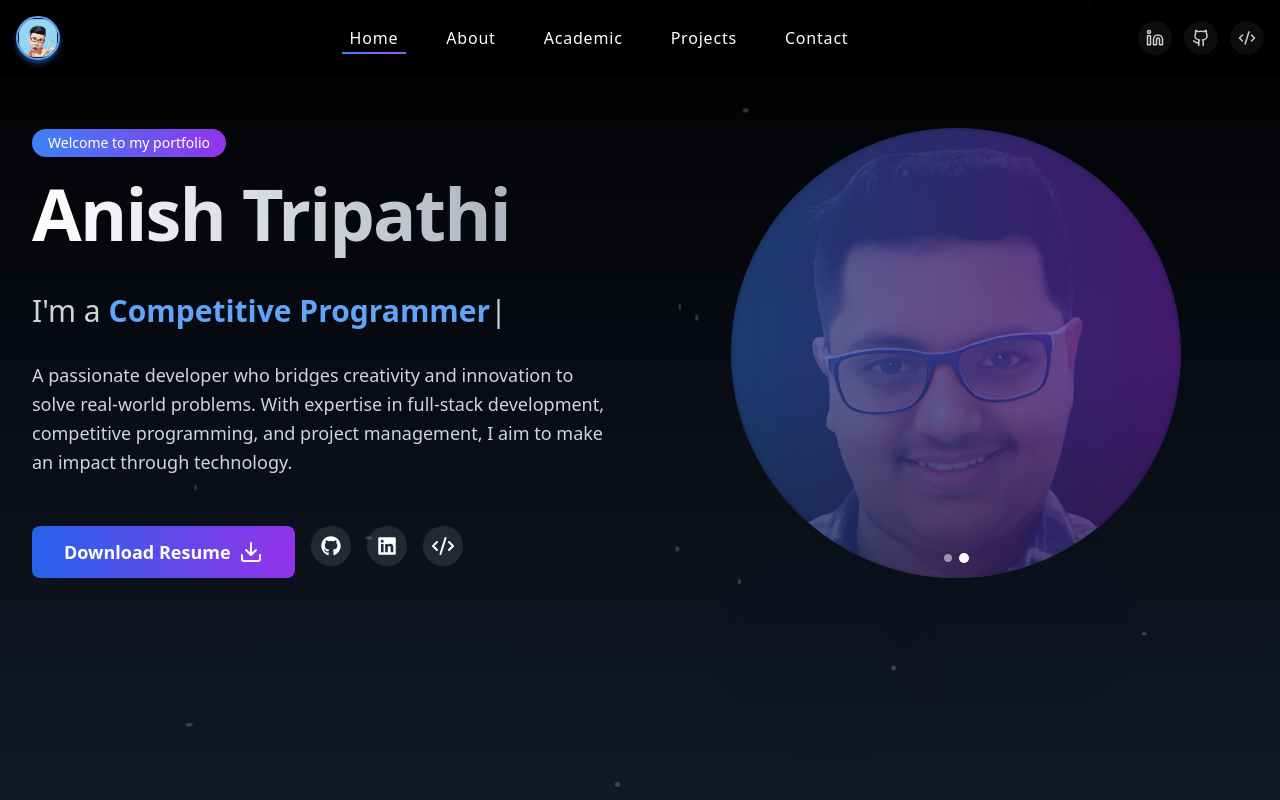
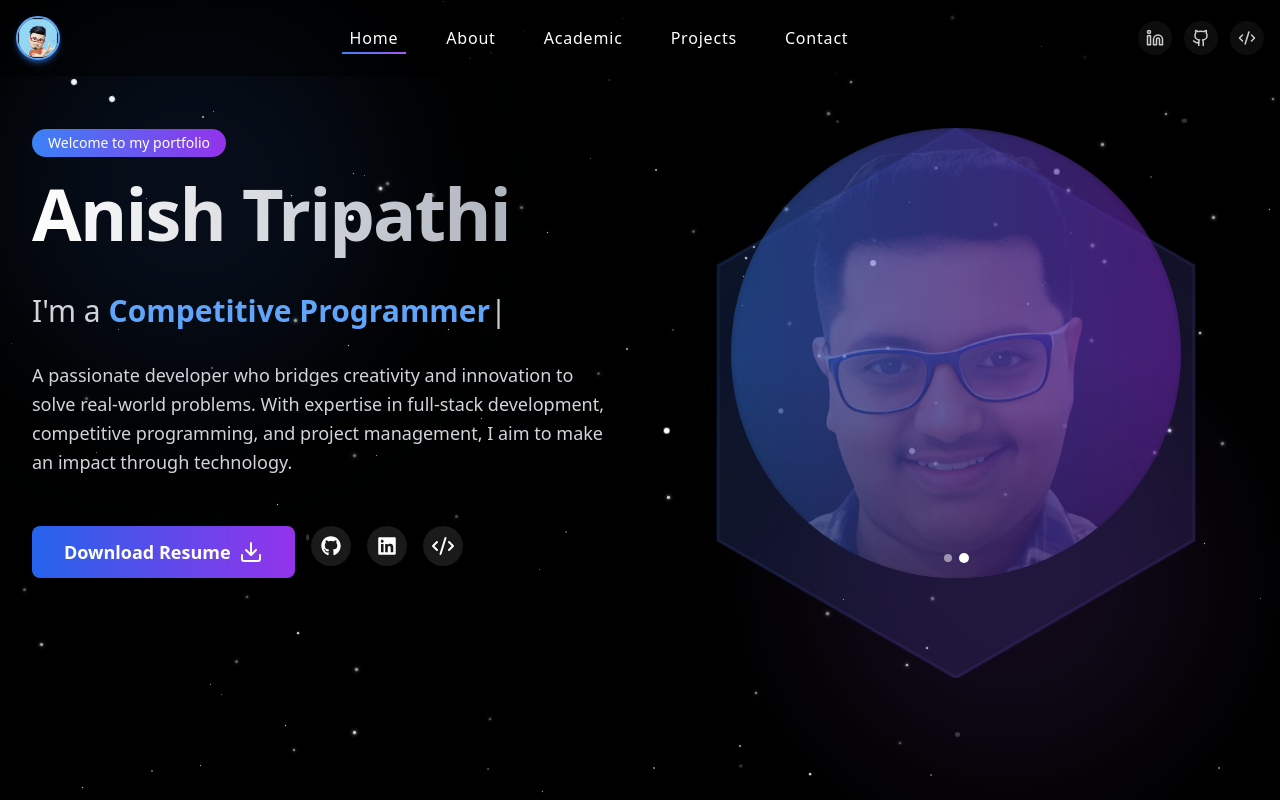
Before and after one commit to Anish-Tripathi/Portfolio, a React (Vite) app: page /home in a window 1280 px wide. Shown: the top 800 px of the page. Built offline with nearby package versions, Linux system fonts and the light colour scheme.

Commit message:
updated background animation

```diff
--- a/src/App.tsx
+++ b/src/App.tsx
@@ -11,16 +11,21 @@ import Project from "./components/Project";
 import Contact from "./components/Contact";
 import Footer from "./components/Footer";
 import Navbar from "./components/Navbar";
-// import Services from "./components/Services";
 import { NeonEntry } from "./components/NeonEntry";
 import Career from "./components/Career";
+import Background from "./components/Background"; // Import the new component
 
 function AppContent() {
   const location = useLocation();
   const isHomePage = location.pathname === "/";
 
   return (
-    <div className="min-h-screen bg-black text-white">
+    <div className="min-h-screen bg-black text-white relative">
+      {/* Space Background - Always present */}
+      <Background />
+
+      {/* Content overlay */}
+      <div className="relative z-10">
         {!isHomePage && <Navbar />}
         <Routes>
           <Route path="/home" element={<Profile />} />
@@ -29,7 +34,6 @@ function AppContent() {
           <Route path="/contact" element={<Contact />} />
           <Route path="/academic" element={<Academic />} />
           <Route path="/career" element={<Career />} />
-        {/* <Route path="/services" element={<Services />} /> */}
           <Route
             path="/"
             element={
@@ -40,6 +44,7 @@ function AppContent() {
           />
         </Routes>
         {!isHomePage && <Footer />}
+      </div>
     </div>
   );
 }
--- a/src/components/About.tsx
+++ b/src/components/About.tsx
@@ -266,7 +266,7 @@ function About() {
   ];
 
   return (
-    <div className="bg-gradient-to-b from-black to-gray-900 min-h-screen">
+    <div className="min-h-screen">
       {/* Hero Section with Parallax Effect */}
       <motion.section
         className="pt-24 pb-16 relative overflow-hidden"
--- a/src/components/Academic.tsx
+++ b/src/components/Academic.tsx
@@ -19,7 +19,7 @@ function Academic() {
   return (
     <div style={{ scrollBehavior: "smooth", marginTop: "30px" }}>
       <motion.section
-        className="py-20 bg-gradient-to-b from-black to-gray-900"
+        className="py-20 "
         initial={{ opacity: 0 }}
         whileInView={{ opacity: 1 }}
         viewport={{ once: true }}
--- /dev/null
+++ b/src/components/Background.tsx
@@ -0,0 +1,163 @@
+import React, { useEffect, useState } from "react";
+
+interface Star {
+  id: number;
+  x: number;
+  y: number;
+  size: number;
+  speed: number;
+  opacity: number;
+  twinkleDelay: number;
+}
+
+interface ShootingStar {
+  id: number;
+  x: number;
+  y: number;
+  delay: number;
+  duration: number;
+  angle: number;
+}
+
+const Background: React.FC = () => {
+  const [stars, setStars] = useState<Star[]>([]);
+  const [shootingStars, setShootingStars] = useState<ShootingStar[]>([]);
+
+  useEffect(() => {
+    // Generate twinkling stars with varied properties
+    const generateStars = () => {
+      const starArray: Star[] = [];
+      for (let i = 0; i < 120; i++) {
+        starArray.push({
+          id: i,
+          x: Math.random() * 100,
+          y: Math.random() * 100,
+          size: Math.random() * 3 + 0.5, // Varied star sizes
+          speed: Math.random() * 0.3 + 0.1,
+          opacity: Math.random() * 0.7 + 0.3,
+          twinkleDelay: Math.random() * 5,
+        });
+      }
+      setStars(starArray);
+    };
+
+    // Generate more shooting stars
+    const generateShootingStars = () => {
+      const shootingStarArray: ShootingStar[] = [];
+      for (let i = 0; i < 8; i++) {
+        shootingStarArray.push({
+          id: i,
+          x: Math.random() * 80,
+          y: Math.random() * 60,
+          delay: Math.random() * 8 + 2, // 2-10 seconds delay
+          duration: Math.random() * 1.5 + 1, // 1-2.5 seconds duration
+          angle: Math.random() * 45 + 25, // 25-70 degree angles for diagonal fall
+        });
+      }
+      setShootingStars(shootingStarArray);
+    };
+
+    generateStars();
+    generateShootingStars();
+  }, []);
+
+  return (
+    <div className="fixed inset-0 w-full h-full overflow-hidden pointer-events-none z-0">
+      {/* Pure black background */}
+      <div className="absolute inset-0 bg-black"></div>
+
+      {/* Twinkling Stars */}
+      {stars.map((star) => (
+        <div
+          key={star.id}
+          className="absolute bg-white rounded-full"
+          style={{
+            left: `${star.x}%`,
+            top: `${star.y}%`,
+            width: `${star.size}px`,
+            height: `${star.size}px`,
+            opacity: star.opacity,
+            animation: `twinkle ${3 + Math.random() * 4}s infinite ease-in-out`,
+            animationDelay: `${star.twinkleDelay}s`,
+            boxShadow: star.size > 2 ? "0 0 4px rgba(255,255,255,0.8)" : "none",
+          }}
+        />
+      ))}
+
+      {/* Shooting Stars */}
+      {shootingStars.map((shootingStar) => (
+        <div
+          key={shootingStar.id}
+          className="absolute"
+          style={{
+            left: `${shootingStar.x}%`,
+            top: `${shootingStar.y}%`,
+            animation: `shootingStar ${shootingStar.duration}s infinite ease-out`,
+            animationDelay: `${shootingStar.delay}s`,
+            transform: `rotate(${shootingStar.angle}deg)`,
+          }}
+        >
+          <div className="relative">
+            <div className="w-1.5 h-1.5 bg-white rounded-full"></div>
+            <div className="absolute top-1/2 left-1/2 -translate-y-1/2 -translate-x-1/2 w-16 h-0.5 bg-gradient-to-r from-white to-transparent opacity-0"></div>
+          </div>
+        </div>
+      ))}
+
+      {/* CSS Animations */}
+      <style>{`
+        @keyframes twinkle {
+          0%, 100% {
+            opacity: 0.3;
+            transform: scale(1);
+          }
+          50% {
+            opacity: 1;
+            transform: scale(1.2);
+          }
+        }
+
+        @keyframes shootingStar {
+          0% {
+            opacity: 0;
+            transform: translateX(-20px) translateY(-20px) scale(0);
+          }
+          15% {
+            opacity: 1;
+            transform: translateX(30px) translateY(30px) scale(1);
+          }
+          85% {
+            opacity: 1;
+            transform: translateX(180px) translateY(180px) scale(1);
+          }
+          100% {
+            opacity: 0;
+            transform: translateX(220px) translateY(220px) scale(0.3);
+          }
+        }
+
+        .absolute .absolute {
+          animation: shootingTrail var(--duration, 0.4s) ease-out;
+          animation-delay: inherit;
+        }
+
+        @keyframes shootingTrail {
+          0% {
+            opacity: 0;
+            width: 0;
+          }
+          30% {
+            opacity: 0.9;
+            width: 60px;
+          }
+          100% {
+            opacity: 0;
+            width: 100px;
+          }
+        }
+      `}</style>
+    </div>
+  );
+};
+
+export default Background;
--- a/src/components/Boards.tsx
+++ b/src/components/Boards.tsx
@@ -20,7 +20,7 @@ function Boards() {
   return (
     <div>
       <motion.section
-        className="py-20 bg-gradient-to-b from-zinc-900 to-black"
+        className="py-20 "
         initial={{ opacity: 0 }}
         whileInView={{ opacity: 1 }}
         viewport={{ once: true }}
--- a/src/components/Club.tsx
+++ b/src/components/Club.tsx
@@ -22,7 +22,7 @@ function Club() {
   return (
     <div>
       <motion.section
-        className="py-20 bg-gradient-to-b from-black to-zinc-900"
+        className="py-20 "
         initial={{ opacity: 0 }}
         whileInView={{ opacity: 1 }}
         viewport={{ once: true }}
--- a/src/components/Contact.tsx
+++ b/src/components/Contact.tsx
@@ -79,10 +79,7 @@ function Contact() {
   };
 
   return (
-    <div
-      className="bg-gradient-to-b from-black via-gray-900 to-black"
-      style={{ marginTop: "50px" }}
-    >
+    <div className="" style={{ marginTop: "50px" }}>
       {/* Hero Section */}
       <motion.div
         className="relative min-h-[40vh] flex items-center justify-center overflow-hidden"
@@ -90,12 +87,6 @@ function Contact() {
         animate={{ opacity: 1 }}
         transition={{ duration: 0.8 }}
       >
-        {/* Background Elements */}
-        <div className="absolute inset-0 overflow-hidden">
-          <div className="absolute top-0 left-0 w-96 h-96 bg-blue-500 rounded-full mix-blend-multiply filter blur-3xl opacity-10 animate-blob"></div>
-          <div className="absolute bottom-0 right-0 w-96 h-96 bg-purple-500 rounded-full mix-blend-multiply filter blur-3xl opacity-10 animate-blob animation-delay-2000"></div>
-        </div>
-
         <div className="container mx-auto px-4 text-center relative z-10">
           <motion.h1
             className="text-5xl md:text-6xl font-bold mb-8 bg-clip-text text-transparent bg-gradient-to-r from-blue-400 to-purple-500"
--- a/src/components/Footer.tsx
+++ b/src/components/Footer.tsx
@@ -17,7 +17,7 @@ const Footer = () => {
   const currentYear = new Date().getFullYear();
 
   return (
-    <footer className="relative bg-gradient-to-b from-black to-gray-900 overflow-hidden">
+    <footer className="relative overflow-hidden">
       {/* Animated Background Elements */}
       <div className="absolute inset-0 opacity-10">
         <div className="absolute top-20 left-10 w-32 h-32 bg-blue-500 rounded-full blur-3xl animate-pulse"></div>
@@ -89,13 +89,14 @@ const Footer = () => {
               {["Home", "About", "Projects", "Academic", "Contact"].map(
                 (link) => (
                   <li key={link}>
-                    <a
-                      href={`#${link.toLowerCase()}`}
+                    <Link
+                      to={`/${link.toLowerCase()}`}
+                      onClick={() => window.scrollTo(0, 0)}
                       className="text-gray-300 hover:text-blue-400 transition-colors duration-200 flex items-center group"
                     >
                       <span className="w-0 group-hover:w-2 h-0.5 bg-blue-400 transition-all duration-200 mr-0 group-hover:mr-2"></span>
                       {link}
-                    </a>
+                    </Link>
                   </li>
                 )
               )}
--- a/src/components/Profile.tsx
+++ b/src/components/Profile.tsx
@@ -52,7 +52,7 @@ function Hero() {
   }, []);
 
   return (
-    <div className="min-h-screen bg-gradient-to-b from-black to-gray-900 px-4 md:px-8 pt-16 overflow-hidden">
+    <div className="min-h-screen  px-4 md:px-8 pt-16 overflow-hidden">
       {/* Animated background elements */}
       <div className="absolute inset-0 overflow-hidden">
         <div className="absolute top-0 left-0 w-96 h-96 bg-blue-500 rounded-full mix-blend-multiply filter blur-3xl opacity-10 animate-blob"></div>
--- a/src/components/Project.tsx
+++ b/src/components/Project.tsx
@@ -30,7 +30,7 @@ function Project() {
 
   return (
     <div
-      className="bg-gradient-to-b from-black via-zinc-900 to-black min-h-screen"
+      className=" min-h-screen"
       style={{ scrollBehavior: "smooth", marginTop: "90px" }}
     >
       {/* Hero Section */}
@@ -562,7 +562,7 @@ function Project() {
 
       {/* Contact CTA Section */}
       <motion.section
-        className="py-16 bg-gradient-to-b from-zinc-900 to-black"
+        className="py-16 "
         initial={{ opacity: 0 }}
         whileInView={{ opacity: 1 }}
         viewport={{ once: true }}
```
Lines whose indentation alone changed are shown as unchanged.
